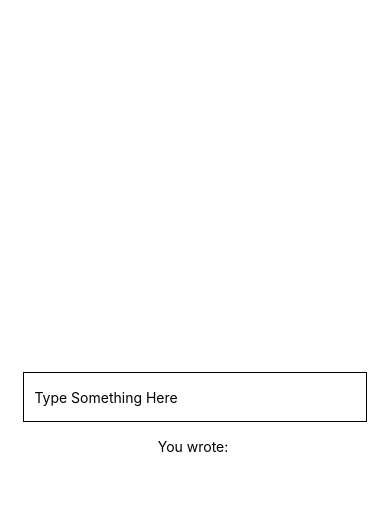
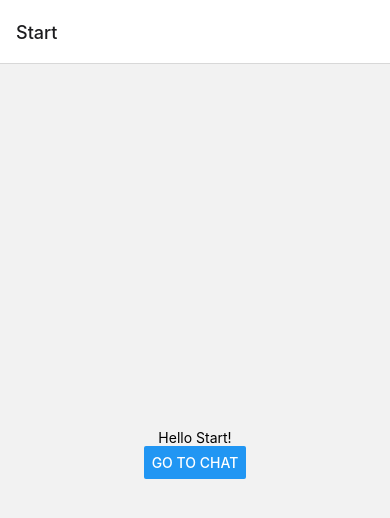
Before and after one commit to codestun/chat-app, a React Native app: screen /Start in a window 390 px wide. Shown: the top 518 px of the page. Built offline with nearby package versions, Linux system fonts and the light colour scheme.

Commit message:
Initial navigation and screens setup

```diff
--- a/App.js
+++ b/App.js
@@ -1,21 +1,33 @@
-import { useState } from 'react';
+// App.js
+
+import React, { useState } from 'react';
 import { StyleSheet, View, Text, TextInput } from 'react-native';
+import { NavigationContainer } from '@react-navigation/native';
+import { createNativeStackNavigator } from '@react-navigation/native-stack';
+import Start from './components/Start'; // Importing the Start component
+import Chat from './components/Chat';   // Importing the Chat component
+
+const Stack = createNativeStackNavigator();
 
 const App = () => {
   const [text, setText] = useState('');
 
   return (
-    <View style={styles.container}>
-      <TextInput
-        style={styles.textInput}
-        value={text}
-        onChangeText={setText}
-        placeholder='Type Something Here'
-      />
-      <Text style={styles.textDisplay}>You wrote: {text}</Text>
-    </View>
+    <NavigationContainer>
+      <Stack.Navigator initialRouteName="Start">
+        <Stack.Screen
+          name="Start"
+          component={Start}
+        />
+        <Stack.Screen
+          name="Chat"
+          component={Chat}
+        />
+      </Stack.Navigator>
+    </NavigationContainer>
   );
 }
+
 const styles = StyleSheet.create({
   container: {
     flex: 1,
--- /dev/null
+++ b/components/Chat.js
@@ -0,0 +1,22 @@
+// Chat.js
+
+import React from 'react';
+import { StyleSheet, View, Text } from 'react-native';
+
+const Chat = () => {
+  return (
+    <View style={styles.container}>
+      <Text>Hello Chat!</Text>
+    </View>
+  );
+}
+
+const styles = StyleSheet.create({
+  container: {
+    flex: 1,
+    justifyContent: 'center',
+    alignItems: 'center'
+  }
+});
+
+export default Chat;
--- /dev/null
+++ b/components/Start.js
@@ -0,0 +1,26 @@
+// Start.js
+
+import React from 'react';
+import { StyleSheet, View, Text, Button } from 'react-native';
+
+const Start = ({ navigation }) => {
+  return (
+    <View style={styles.container}>
+      <Text>Hello Start!</Text>
+      <Button
+        title="Go to Chat"
+        onPress={() => navigation.navigate('Chat')}
+      />
+    </View>
+  );
+}
+
+const styles = StyleSheet.create({
+  container: {
+    flex: 1,
+    justifyContent: 'center',
+    alignItems: 'center'
+  }
+});
+
+export default Start;
```
